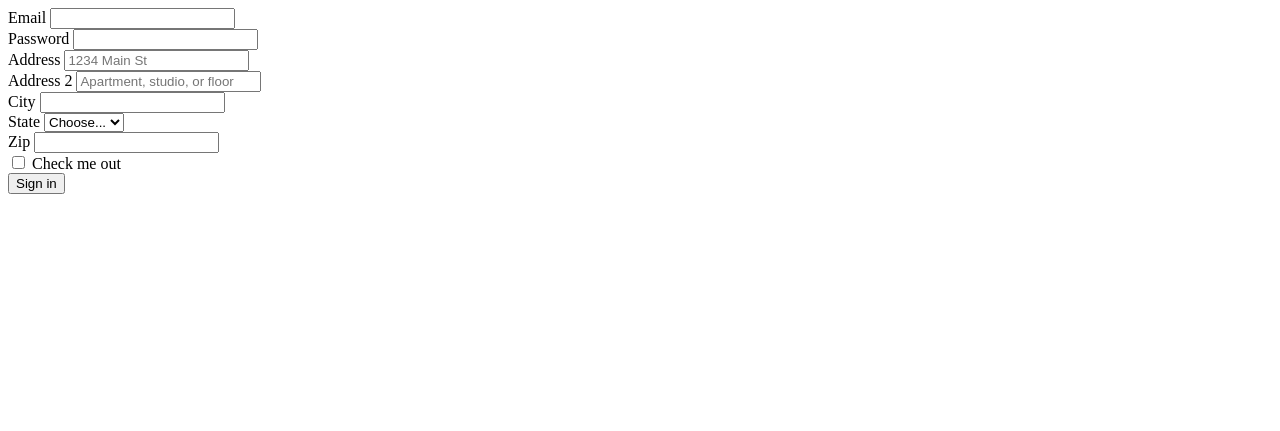
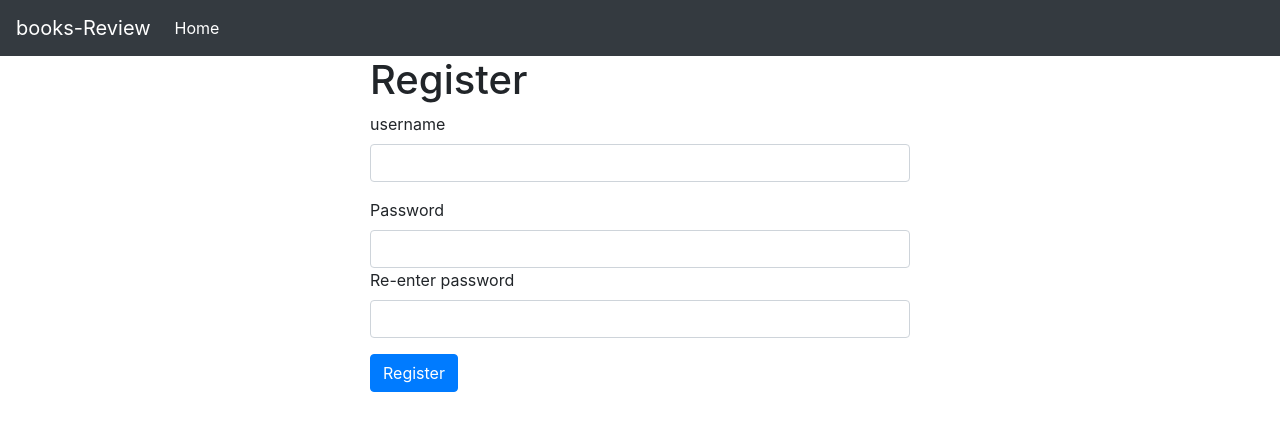
Before and after one commit to islamhanafi94/books-review-app, a Flask app: template templates/register.html in a window 1280 px wide. Shown: the top 431 px of the page. Run offline with Flask 2, Linux system fonts and the light colour scheme; the template is opened without the code that fills it, so the values that code supplies are empty; some libraries are stand-ins or nearby versions.

Commit message:
adding all cs50w requirements

```diff
--- a/application.py
+++ b/application.py
@@ -1,10 +1,15 @@
 import os
-
-from flask import Flask, session, render_template, request
+import requests
+import json
+from werkzeug.security import generate_password_hash, check_password_hash
+from flask import Flask, session, render_template, request, flash, redirect, url_for, jsonify
 from flask_session import Session
 from sqlalchemy import create_engine
 from sqlalchemy.orm import scoped_session, sessionmaker
 from flask_bootstrap import Bootstrap
+from dotenv import load_dotenv
+
+load_dotenv(verbose=True)
 
 app = Flask(__name__)
 bootstrap = Bootstrap(app)
@@ -24,10 +29,168 @@ db = scoped_session(sessionmaker(bind=engine))
 
 @app.route("/")
 def index():
-    return render_template("login.html")
+    if session.get('user-id'):
+        return render_template("home.html")
+    return redirect(url_for('login'))
 
 
 @app.route("/login", methods=['POST', 'GET'])
 def login():
-    print(request.form['username'])
-    return "ok"
+    if request.method == 'GET':
+        if not session.get('user-id'):
+            return render_template("login.html")
+        return redirect(url_for('index'))
+
+    username = request.form['username']
+    password = request.form['password']
+
+    user = db.execute("SELECT * FROM users where username=:username",
+                      {"username": username}).fetchone()
+
+    if user and check_password_hash(user.password, password):
+        session['user-id'] = user.id
+        print(type(session), session)
+        flash("You've successfully logged in!")
+        return redirect(url_for('index'))
+
+    return "No"
+
+
+@app.route("/register", methods=["POST", "GET"])
+def register():
+    if request.method == 'GET':
+        if not session.get('user-id'):
+            return render_template("register.html")
+        return redirect(url_for('index'))
+
+    # validate input and check if username is not already taken
+
+    username = request.form['username']
+    password = request.form['password']
+    repeted_password = request.form['checkPassword']
+
+    username_errors = validate_username(username)
+    password_errors = validatePassword(password, repeted_password)
+    errors = {"username": username_errors,
+              "password": password_errors}
+    if username_errors or password_errors:
+        return render_template("register.html", errors=errors)
+
+    hashed_password = generate_password_hash(password)
+    db.execute("INSERT INTO users (username,password) VALUES (:username,:password)",
+               {"username": username, "password": hashed_password})
+    db.commit()
+    return redirect(url_for("login"))
+
+
+@app.route("/logout", methods=["GET", "DELETE"])
+def logout():
+    session.pop('user-id', None)
+    return redirect(url_for('index'))
+
+
+@app.route("/search")
+def search():
+    if not session.get('user-id'):
+        return redirect(url_for('login'))
+
+    search_result = []
+    search_word = '%'+request.args.get('search_value', '')+'%'
+    search_result = db.execute(
+        "SELECT * FROM books WHERE isbn LIKE :search_word OR title LIKE :search_word OR author LIKE :search_word", {"search_word": search_word}).fetchall()
+    print(type(search_result), search_result)
+    return render_template('search-result.html', books_list=search_result)
+
+
+@app.route("/books/<isbn>")
+def book_page(isbn):
+    if not session.get('user-id'):
+        return redirect(url_for('login'))
+
+    res = requests.get("https://www.goodreads.com/book/review_counts.json",
+                       params={"key": os.getenv('GOODREADS_API_KEY'), "isbns": isbn})
+    book_data = db.execute(
+        "SELECT * FROM books WHERE isbn=:isbn", {"isbn": isbn}).fetchone()
+
+    book = {"title": book_data[1],
+            "author": book_data[2],
+            "year": book_data[3],
+            "isbn": isbn,
+            "ratings_count": res.json()['books'][0]['work_ratings_count'] or None,
+            "average_rating": res.json()['books'][0]['average_rating'] or None
+            }
+    # reviews = db.execute(
+    #     "SELECT * FROM users_reviews WHERE book_id=:book_id", {"book_id": isbn}).fetchall()
+
+    reviews = db.execute("select user_id , book_id , review, rating,username from users_reviews , users WHERE book_id=:book_id  AND user_id=users.id",
+                         {"book_id": isbn}).fetchall()
+    print(reviews)
+    return render_template('book.html', book=book, reviews=reviews)
+
+
+@app.route("/review", methods=["POST"])
+def add_review():
+    if not session.get('user-id'):
+        return redirect(url_for('login'))
+
+    user_id = session.get("user-id")
+    book_id = request.form["book_id"]
+    review = request.form["review"]
+    rating = request.form["rating"]
+    print(request.form)
+
+    if db.execute("SELECT * FROM users_reviews WHERE user_id=:user_id AND book_id=:book_id",
+                  {"user_id": user_id, "book_id": book_id}).fetchall():
+        flash("you have already reviewed this book")
+        print("you have already reviewed this book")
+        return redirect(url_for("book_page", isbn=book_id))
+
+    db.execute(
+        "INSERT INTO users_reviews (user_id,book_id,review,rating) VALUES (:user_id,:book_id,:review,:rating)", {
+            "user_id": user_id, "book_id": book_id, "review": review, "rating": rating})
+    db.commit()
+
+    return redirect(url_for("book_page", isbn=book_id))
+
+
+@app.route('/api/<isbn>')
+def get_book(isbn):
+    book_data = db.execute(
+        "SELECT * FROM books WHERE isbn=:isbn", {"isbn": isbn}).fetchone()
+    if not book_data:
+        return "Page not found", 404
+    res = requests.get("https://www.goodreads.com/book/review_counts.json",
+                       params={"key": os.getenv('GOODREADS_API_KEY'), "isbns": isbn})
+
+    book = {"title": book_data[1],
+            "author": book_data[2],
+            "year": book_data[3],
+            "isbn": isbn,
+            "ratings_count": res.json()['books'][0]['work_ratings_count'] or None,
+            "average_rating": res.json()['books'][0]['average_rating'] or None
+            }
+    return jsonify(book), 201
+
+
+def validatePassword(password, repetedPassword):
+    errors = []
+    if not password or not repetedPassword:
+        errors.append("please enter password")
+    if password != repetedPassword:
+        errors.append("password doesn't match")
+
+    return errors
+
+
+def validate_username(username):
+    errors = []
+    # username is not empty string
+    if not username:
+        errors.append("please enter a valid username")
+    # max length of usernmae is 30 chars
+    if len(username) > 30:
+        errors.append("username should no exceed 30 charachters")
+    # if in db
+    if db.execute("SELECT * FROM users where username=:username", {"username": username}).fetchall():
+        errors.append("user already exists!")
+    return errors
--- /dev/null
+++ b/demo.py
@@ -0,0 +1,3 @@
+x = ('a', 'b', 'c', 'd')
+
+print(x[0])
--- a/templates/layout.html
+++ b/templates/layout.html
@@ -15,6 +15,7 @@
 </head>
 
 <body>
+    {%include "navbar.html" %}
     <!-- Your page content -->
     {% block content %}{% endblock %}
 
--- /dev/null
+++ b/templates/navbar.html
@@ -0,0 +1,23 @@
+<nav class="navbar navbar-expand-lg navbar-dark bg-dark">
+    <a class="navbar-brand" href="#">books-Review
+    </a>
+    <button class="navbar-toggler" type="button" data-toggle="collapse" data-target="#navbarSupportedContent"
+        aria-controls="navbarSupportedContent" aria-expanded="false" aria-label="Toggle navigation">
+        <span class="navbar-toggler-icon"></span>
+    </button>
+    <div class="collapse navbar-collapse" id="navbarSupportedContent">
+        <ul class="navbar-nav mr-auto">
+            <li class="nav-item active">
+                <a class="nav-link" href="/">Home <span class="sr-only">(current)</span></a>
+            </li>
+            <!-- <li class="nav-item">
+                <a class="nav-link" href="#">All Books</a>
+            </li> -->
+        </ul>
+        {%if session['user-id']%}
+        <form class="form-inline my-2 my-lg-0" action="/logout" method="GET">
+            <button class="btn btn-outline-success my-2 my-sm-0" type="submit">logout</button>
+        </form>
+        {%endif%}
+    </div>
+</nav>
--- a/templates/register.html
+++ b/templates/register.html
@@ -1,46 +1,53 @@
-<form>
-    <div class="form-row">
-        <div class="form-group col-md-6">
-            <label for="inputEmail4">Email</label>
-            <input type="email" class="form-control" id="inputEmail4">
-        </div>
-        <div class="form-group col-md-6">
-            <label for="inputPassword4">Password</label>
-            <input type="password" class="form-control" id="inputPassword4">
+{% extends "layout.html"%}
+
+{%block styles%}
+{{super()}}
+{%endblock%}
+
+{%block title%}
+Register
+{%endblock%}
+
+
+{%block content%}
+{% with username_errors = get_flashed_messages(category_filter=["errors_username"]) %}
+
+<div class="container">
+    <div class="row justify-content-md-center">
+        <div class="col-6">
+            <h1>Register</h1>
+            <form method="POST" action="/register">
+                <div class="form-group">
+                    <label for="username">username</label>
+                    <input type="text" class="form-control" name="username" id="username">
+                    {%if errors and errors["username"]%}
+                    <ul class="alert alert-danger">
+                        {%for error in errors["username"]%}
+                        <li>{{error}}</li>
+                        {%endfor%}
+                    </ul>
+                    {%endif%}
+                </div>
+                <div class="form-group">
+                    <label for="password">Password</label>
+                    <input type="password" name="password" class="form-control" id="password">
+                    <label for="checkPassword">Re-enter password</label>
+                    <input type="password" name="checkPassword" class="form-control" id="checkPassword">
+                    {%if errors and errors["password"]%}
+                    <ul class="alert alert-danger">
+                        {%for error in errors["password"]%}
+                        <li>{{error}}</li>
+                        {%endfor%}
+                    </ul>
+                    {%endif%}
+                </div>
+                <div class="form-group">
+                </div>
+                <button type="submit" class="btn btn-primary">Register</button>
+            </form>
         </div>
     </div>
-    <div class="form-group">
-        <label for="inputAddress">Address</label>
-        <input type="text" class="form-control" id="inputAddress" placeholder="1234 Main St">
-    </div>
-    <div class="form-group">
-        <label for="inputAddress2">Address 2</label>
-        <input type="text" class="form-control" id="inputAddress2" placeholder="Apartment, studio, or floor">
-    </div>
-    <div class="form-row">
-        <div class="form-group col-md-6">
-            <label for="inputCity">City</label>
-            <input type="text" class="form-control" id="inputCity">
-        </div>
-        <div class="form-group col-md-4">
-            <label for="inputState">State</label>
-            <select id="inputState" class="form-control">
-                <option selected>Choose...</option>
-                <option>...</option>
-            </select>
-        </div>
-        <div class="form-group col-md-2">
-            <label for="inputZip">Zip</label>
-            <input type="text" class="form-control" id="inputZip">
-        </div>
-    </div>
-    <div class="form-group">
-        <div class="form-check">
-            <input class="form-check-input" type="checkbox" id="gridCheck">
-            <label class="form-check-label" for="gridCheck">
-                Check me out
-            </label>
-        </div>
-    </div>
-    <button type="submit" class="btn btn-primary">Sign in</button>
-</form>
+</div>
+
+{%endwith%}
+{%endblock%}
```
Also changed, not shown: import.py (added, +23 -0 lines), requirements.txt (+10 -0 lines), templates/book.html (added, +75 -0 lines), templates/home.html (added, +27 -0 lines), templates/search-result.html (added, +32 -0 lines), static/css/home.css (added), 2 other files.
